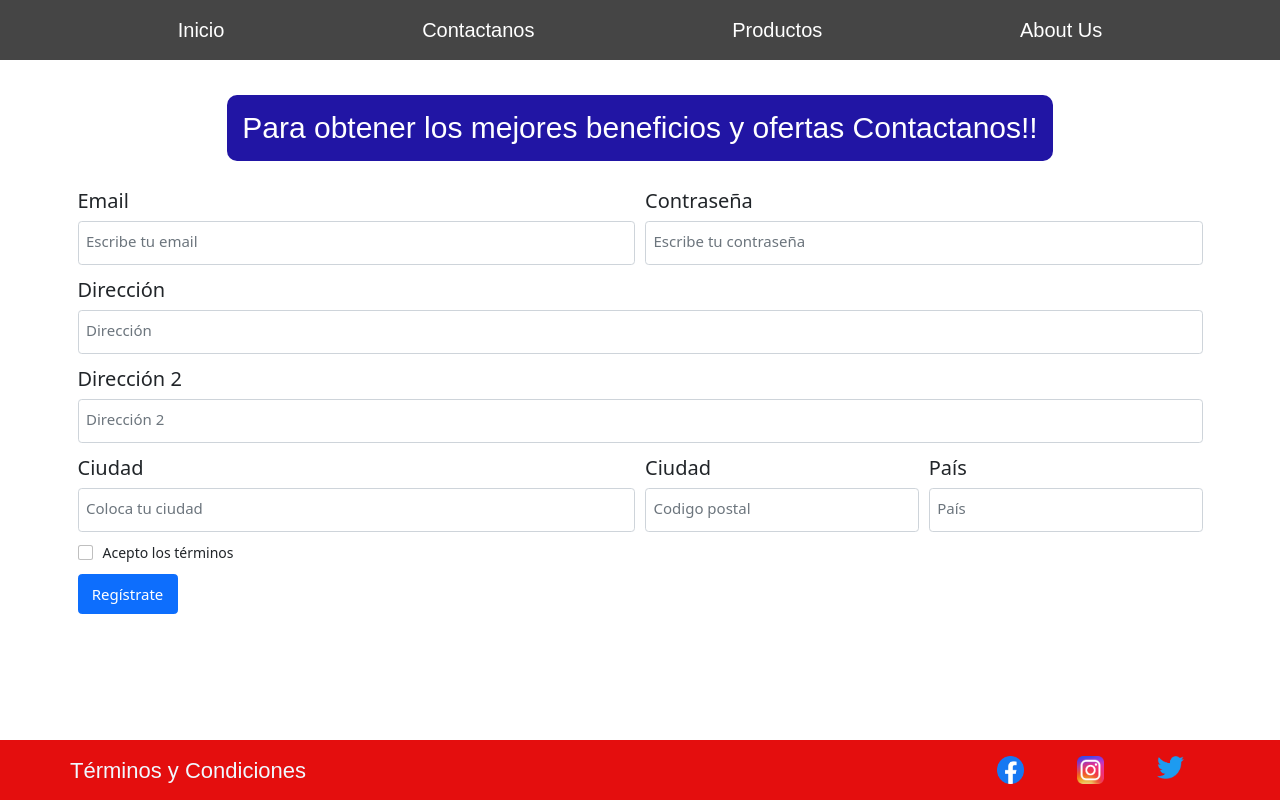
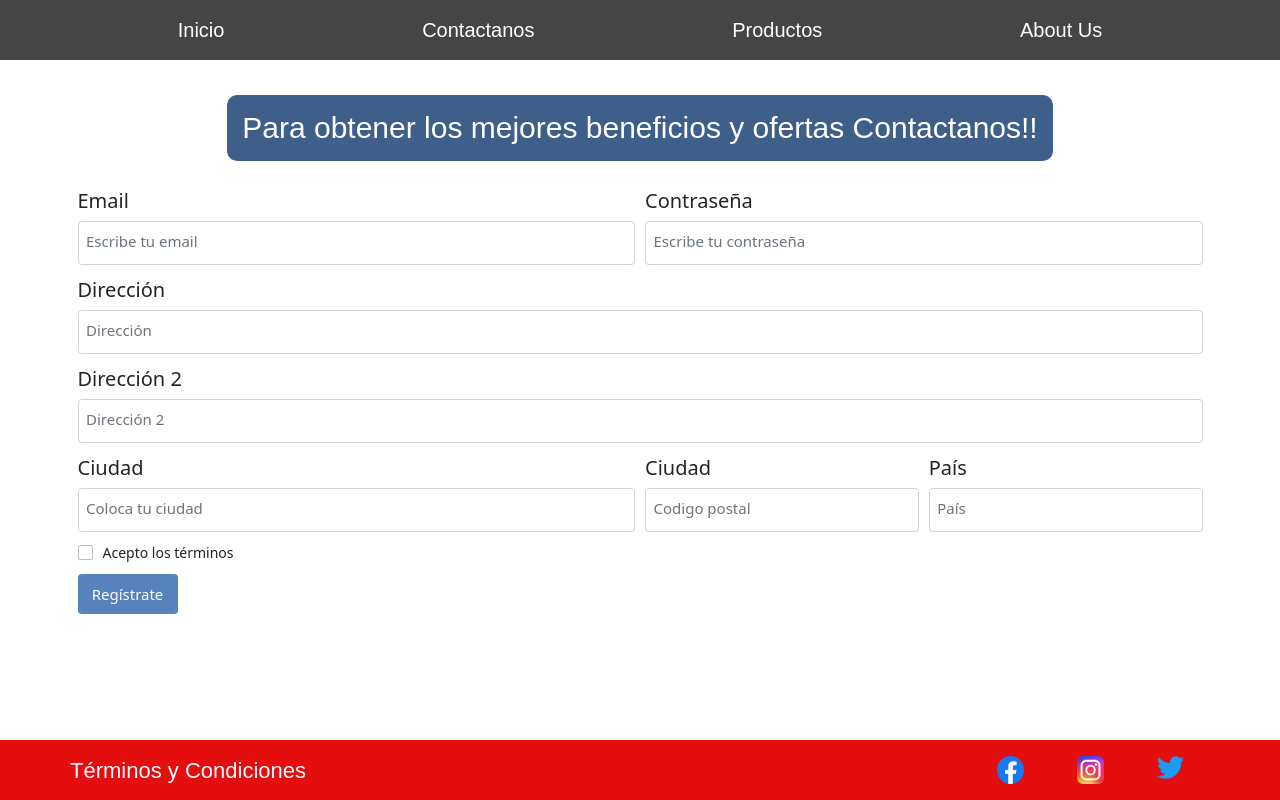
Before and after one commit to SebaGossos/Entrega-Final, a website: page pages/form.html in a window 1280 px wide. Drawn offline with Linux system fonts and the light colour scheme.

Commit message:
Actualizacion

```diff
--- a/pages/form.html
+++ b/pages/form.html
@@ -77,7 +77,7 @@
                     </div>
                 </div>
                 <div class="col-12">
-                    <button type="submit" class="btn btn-primary btn-size">Regístrate</button>
+                    <button type="submit" class="btn btn-size">Regístrate</button>
                 </div>
             </form>
         </div>
--- a/style.scss
+++ b/style.scss
@@ -46,9 +46,7 @@ footer{
     }
 }
 // index
-.img_margin{
-    margin-top: 3%;
-}
+
 
 // barra de navegacion
 nav{
@@ -165,7 +163,7 @@ img{
 }
 .h2-form{
     text-align: center;
-    background-color: rgb(33, 21, 164);
+    background-color: map-get($paleta_de_colores1, primero);
     margin: 0;
     padding: 1.5rem;
     width: auto;
@@ -193,6 +191,8 @@ input {
     height: 40px;
     font-size: 15px;
     text-align: center;
+    background-color: map-get($paleta_de_colores1, segundo);
+    color: white;
 }
 
 /* Redefinición de clases de bootstrap */
```
Also changed, not shown: index.html (+2 -3 lines), style.css, 1 other file.
